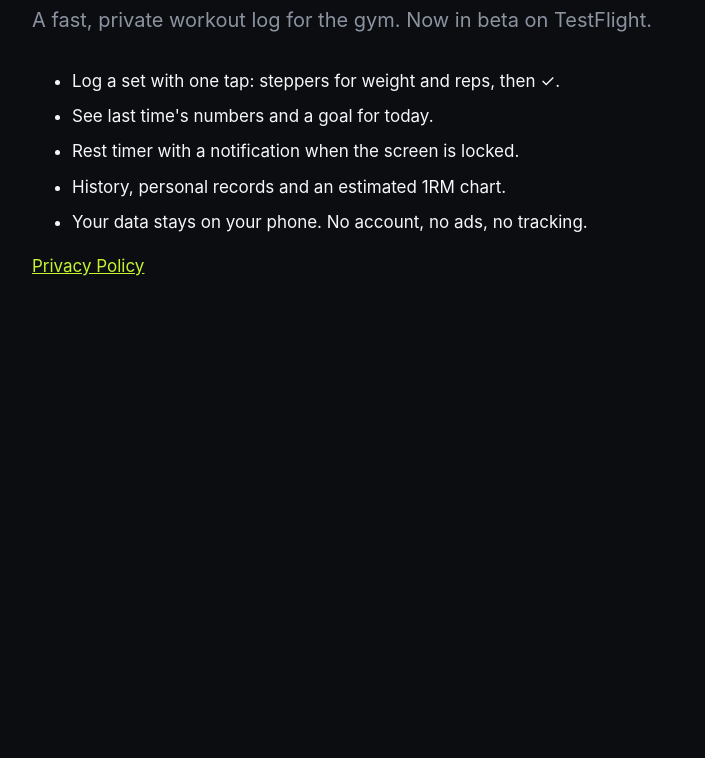
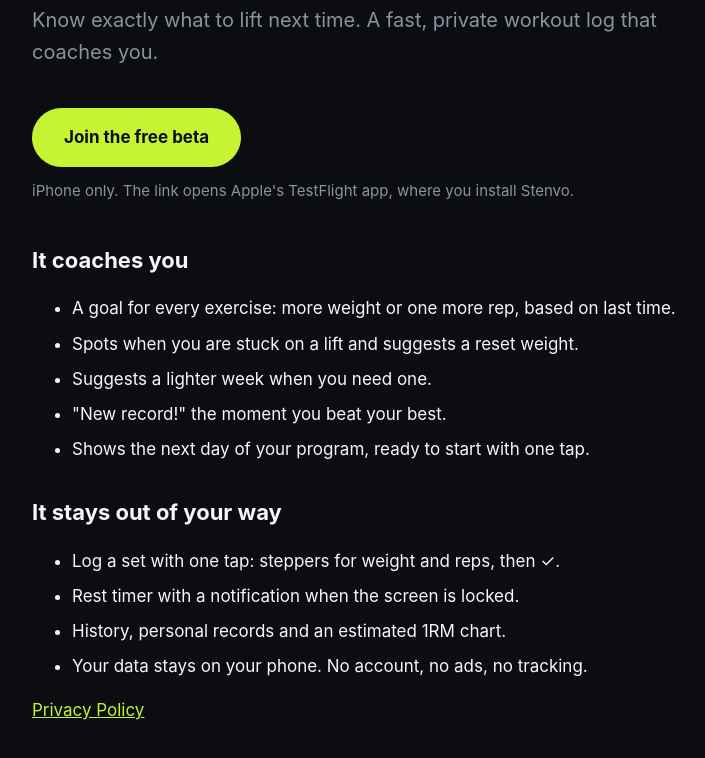
Before and after one commit to goudeco-dev/anodos, a plain HTML site: page index.html in a window 1280 px wide. Shown: the part 112-870 px from the top of the page, without its empty margins (268-973 px from the left). Before the commit the page ends 800 px from the top, so only its background shows below. Drawn offline with Linux system fonts and the light colour scheme.

Commit message:
Add files via upload

```diff
--- a/index.html
+++ b/index.html
@@ -6,7 +6,7 @@
     <title>Stenvo Workout Log</title>
     <meta
       name="description"
-      content="Stenvo: a fast, private workout log for the gym. Now in beta." />
+      content="Stenvo: the workout log that tells you what to lift next time. Free beta on TestFlight." />
     <style>
       /* Same look as the app: always dark, volt-lime accent. */
       :root {
@@ -48,15 +48,48 @@
       a {
         color: var(--accent);
       }
+      .cta {
+        display: inline-block;
+        background: var(--accent);
+        color: var(--bg);
+        font-weight: 700;
+        text-decoration: none;
+        padding: 16px 32px;
+        border-radius: 999px;
+        margin: 8px 0 12px;
+      }
+      .note {
+        color: var(--muted);
+        font-size: 15px;
+        margin: 0 0 40px;
+      }
+      h2 {
+        font-size: 22px;
+        margin: 32px 0 8px;
+      }
     </style>
   </head>
   <body>
     <main>
       <h1>Stenvo</h1>
-      <p class="lead">A fast, private workout log for the gym. Now in beta on TestFlight.</p>
+      <p class="lead">
+        Know exactly what to lift next time. A fast, private workout log that coaches you.
+      </p>
+      <a class="cta" href="https://testflight.apple.com/join/y7rGxb3k">Join the free beta</a>
+      <p class="note">
+        iPhone only. The link opens Apple's TestFlight app, where you install Stenvo.
+      </p>
+      <h2>It coaches you</h2>
+      <ul>
+        <li>A goal for every exercise: more weight or one more rep, based on last time.</li>
+        <li>Spots when you are stuck on a lift and suggests a reset weight.</li>
+        <li>Suggests a lighter week when you need one.</li>
+        <li>"New record!" the moment you beat your best.</li>
+        <li>Shows the next day of your program, ready to start with one tap.</li>
+      </ul>
+      <h2>It stays out of your way</h2>
       <ul>
         <li>Log a set with one tap: steppers for weight and reps, then ✓.</li>
-        <li>See last time's numbers and a goal for today.</li>
         <li>Rest timer with a notification when the screen is locked.</li>
         <li>History, personal records and an estimated 1RM chart.</li>
         <li>Your data stays on your phone. No account, no ads, no tracking.</li>
```
